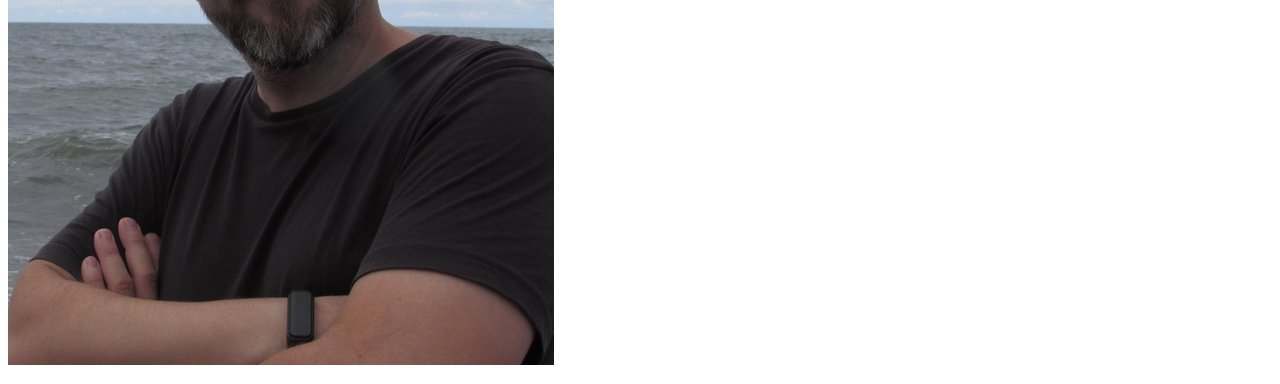
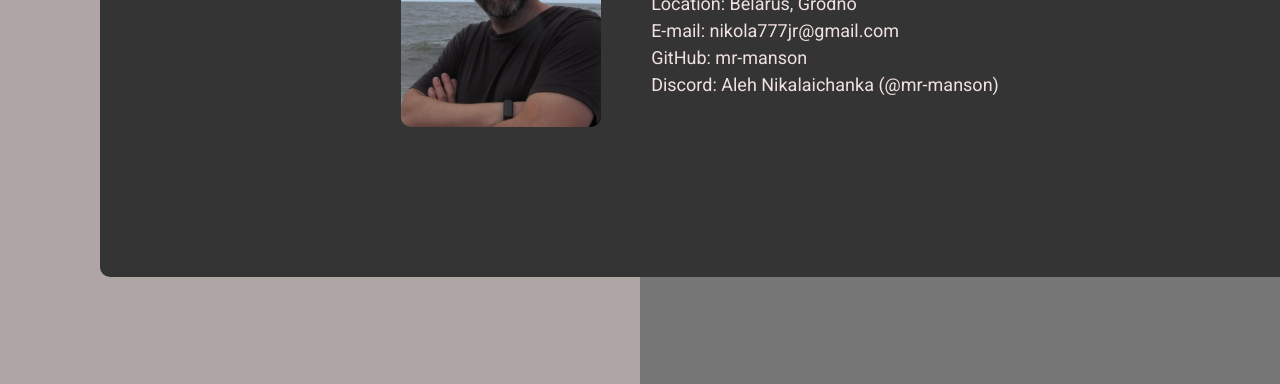
Before and after one commit to mr-manson/rsschool-cv, a plain HTML site: page index.html in a window 1280 px wide. Shown: the part 243-627 px from the top of the page. Drawn offline with Linux system fonts and the light colour scheme.

Commit message:
docs: add css

```diff
--- a/index.html
+++ b/index.html
@@ -3,6 +3,7 @@
   <head>
     <meta charset="UTF-8" />
     <meta name="viewport" content="width=device-width, initial-scale=1.0" />
+    <link rel="stylesheet" href="/style.css" />
     <title>CV HTML</title>
   </head>
   <body>
--- /dev/null
+++ b/style.css
@@ -0,0 +1,48 @@
+@import url("https://fonts.googleapis.com/css2?family=Roboto:wght@400;700&display=swap");
+
+* {
+  box-sizing: border-box;
+  margin: 0;
+  padding: 0;
+  font-family: Roboto, sana-serif;
+  font-size: 18px;
+  line-height: 1.5;
+  color: #f0e2e0;
+}
+
+body {
+  margin: 100px;
+  background: linear-gradient(to right, #afa5a5 50%, #777777 50%);
+}
+
+.container {
+  width: 1200px;
+  margin: 0 auto;
+  background-color: #343434;
+  border-radius: 10px;
+}
+
+.main {
+  padding-bottom: 100px;
+}
+
+h1 {
+  font-size: 36px;
+}
+.general {
+  display: flex;
+  justify-content: center;
+  align-items: center;
+  gap: 50px;
+  padding: 50px;
+}
+
+.general ul {
+  list-style: none;
+}
+
+.photo {
+  width: 200px;
+  height: auto;
+  border-radius: 10px;
+}
```
